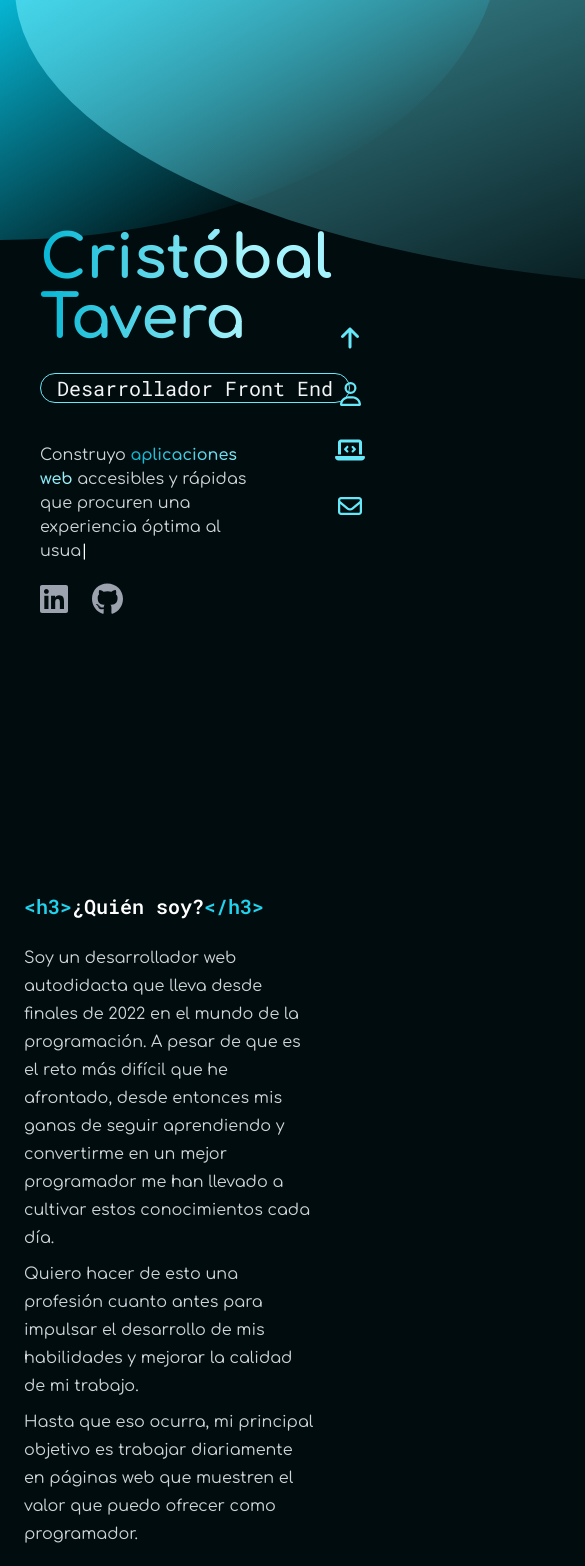
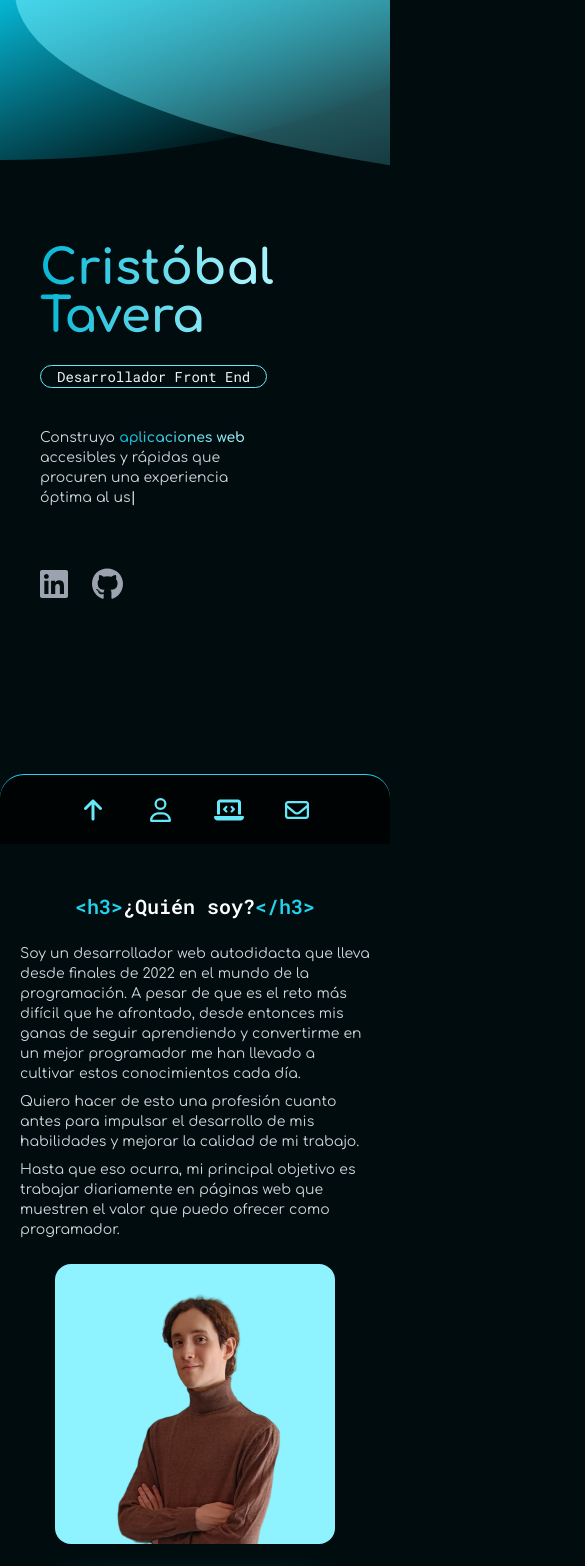
Before and after one commit to CronoCode120/legacy_portfolio, a Next.js app: page / in a window 390 px wide. Shown: the top 1566 px of the page, 585 px wide, since content can reach past the window. Built offline with nearby package versions, Linux system fonts and the light colour scheme.

Commit message:
fixed responsiveness

```diff
--- a/app/globals.css
+++ b/app/globals.css
@@ -7,6 +7,7 @@ html, * {
 }
 
 body {
+    width: screen;
     box-sizing: border-box;
     margin: 0;
     padding: 0;
--- a/app/layout.js
+++ b/app/layout.js
@@ -37,9 +37,9 @@ export default function RootLayout({ children }) {
     <html lang="es" className={`${quicksand.variable} ${roboto_mono.variable} ${comfortaa.variable}`}>
       <body>
         {children}
-        <footer className='w-full flex justify-center items-start'>
-          <span className='text-gray-300 font-roboto font-light text-sm text-center mb-4'>Diseñado y programado por Cristóbal Tavera</span>
-          <span className=' ml-2 flex justify-center items-center'>
+        <footer className='w-fit sm:w-full flex justify-center items-center sm:items-start mx-auto flex-col sm:flex-row mb-20'>
+          <span className='text-gray-300 font-roboto font-light text-xs sm:text-sm text-center mb-4'>Diseñado y programado por Cristóbal Tavera</span>
+          <span className='sm:ml-2 flex justify-center items-center'>
             <Link href={'https://www.linkedin.com/in/cristobal-tavera/'} target='_blank' title='Perfil de Linkedin'><FontAwesomeIcon icon={faLinkedin} size='xl'/></Link>
             <Link href={'https://github.com/CronoCode120'} target='_blank' title='Perfil de Github' className='cursor-pointer ml-2'><FontAwesomeIcon icon={faGithub} size='xl'/></Link>
           </span>
--- a/app/page.js
+++ b/app/page.js
@@ -75,15 +75,15 @@ export default function Home() {
   ];
 
   return (
-    <div className="min-h-screen md:mr-[70px] md:ml-[30px] lg:mx-[15vw]">
-      <header id="home" className="flex flex-col justify-center items-start h-screen ml-10">
-        <div className="absolute bg-gradient-to-br from-cyan-500 from-[55%] to-transparent to-[86%] w-[1000px] h-[600px] rounded-[100%] top-0 left-0 translate-y-[-60%] translate-x-[-50%] lg:translate-x-[-40%]"></div>
-        <div className="absolute bg-gradient-to-br from-cyan-300 to-transparent to-[75%] w-[1500px] lg:w-[150vw] h-[600px] lg:h-[700px] rounded-[100%] top-0 right-0 translate-y-[-52%] translate-x-[75%] md:translate-x-[60%] lg:translate-x-[50%] lg:h-[700px]"></div>
+    <div className="min-h-screen md:mr-[70px] md:pl-[30px] lg:px-[15vw] w-screen overflow-hidden relative">
+      <header id="home" className="flex flex-col justify-center items-start h-screen ml-10 overflow-hidden">
+        <div className="absolute bg-gradient-to-br from-cyan-500 from-[55%] to-transparent to-[86%] w-[1000px] max-sm:h-[400px] h-[600px] rounded-[100%] top-0 left-0 translate-y-[-60%] translate-x-[-50%] lg:translate-x-[-40%]"></div>
+        <div className="absolute bg-gradient-to-br from-cyan-300 to-transparent to-[75%] w-[1500px] lg:w-[150vw] max-sm:h-[400px] h-[600px] lg:h-[700px] rounded-[100%] top-0 right-0 translate-y-[-52%] translate-x-[75%] md:translate-x-[60%] lg:translate-x-[50%] lg:h-[700px]"></div>
         <div className="mb-6 relative z-20">
-          <h1 className="text-6xl font-bold bg-gradient-to-r from-cyan-500 to-cyan-200 to-[60%] w-[340px] text-transparent bg-clip-text font-comfortaa">Cristóbal Tavera</h1>
+          <h1 className="text-5xl sm:text-6xl font-bold bg-gradient-to-r from-cyan-500 to-cyan-200 to-[60%] w-[340px] text-transparent bg-clip-text font-comfortaa">Cristóbal Tavera</h1>
         </div>
-        <h2 className="text-xl mb-10 font-roboto text-gray-100 px-4 rounded-full border border-cyan-300 hover:text-gray-950 hover:bg-cyan-300 hover:border-cyan-400 transition-all duration-200">Desarrollador Front End</h2>
-        <p className="w-[60%] lg:w-full text-gray-300 h-[100px] md:h-[50px] xl:h-[20px] font-comfortaa">
+        <h2 className="text-[14px] sm:text-xl mb-10 font-roboto text-gray-100 px-4 rounded-full border border-cyan-300 hover:text-gray-950 hover:bg-cyan-300 hover:border-cyan-400 transition-all duration-200">Desarrollador Front End</h2>
+        <p className="w-[65%] max-sm:text-sm lg:w-full text-gray-300 h-[100px] md:h-[50px] xl:h-[20px] font-comfortaa">
           <span id="typedText1"></span>
           <span id="highlightTxt" className="font-semibold bg-gradient-to-r from-cyan-500 to-cyan-200 text-transparent bg-clip-text"></span>
           <span id="typedText2"></span>
@@ -96,14 +96,14 @@ export default function Home() {
           </div>
         </Fade>
       </header>
-      <section id="about" className="ml-6 md:ml-0 mt-12 md:flex md:justify-evenly md:items-center">
+      <section id="about" className="ml-5 sm:ml-6 mr-5 sm:mr-0 md:ml-0 mt-12 md:flex md:justify-evenly md:items-center">
         <div className="md:w-full flex flex-col justify-center items-start">
-          <h3 className="mb-6 font-semibold text-xl before:content-['<h3>'] before:text-cyan-400 after:content-['</h3>'] after:text-cyan-400 font-roboto w-fit">¿Quién soy?</h3>
-          <div className="w-[80%] md:w-full md:flex md:items-start md:justify-center">
+          <h3 className="w-full text-center sm:text-left sm:w-fit mb-6 font-semibold text-xl sm:text-2xl before:content-['<h3>'] before:text-cyan-400 after:content-['</h3>'] after:text-cyan-400 font-roboto w-fit">¿Quién soy?</h3>
+          <div className="sm:w-[80%] md:w-full md:flex md:items-start md:justify-center">
             <div className="mb-6 text-gray-300 font-comfortaa md:mr-10">
-              <p className="mb-2 leading-7">Soy un desarrollador web autodidacta que lleva desde finales de 2022 en el mundo de la programación. A pesar de que es el reto más difícil que he afrontado, desde entonces mis ganas de seguir aprendiendo y convertirme en un mejor programador me han llevado a cultivar estos conocimientos cada día.</p>
-              <p className="mb-2 leading-7">Quiero hacer de esto una profesión cuanto antes para impulsar el desarrollo de mis habilidades y mejorar la calidad de mi trabajo.</p>
-              <p className="leading-7">Hasta que eso ocurra, mi principal objetivo es trabajar diariamente en páginas web que muestren el valor que puedo ofrecer como programador.</p>
+              <p className="mb-2 leading-7 max-sm:text-sm">Soy un desarrollador web autodidacta que lleva desde finales de 2022 en el mundo de la programación. A pesar de que es el reto más difícil que he afrontado, desde entonces mis ganas de seguir aprendiendo y convertirme en un mejor programador me han llevado a cultivar estos conocimientos cada día.</p>
+              <p className="mb-2 leading-7 max-sm:text-sm md:text-md">Quiero hacer de esto una profesión cuanto antes para impulsar el desarrollo de mis habilidades y mejorar la calidad de mi trabajo.</p>
+              <p className="leading-7 max-sm:text-sm">Hasta que eso ocurra, mi principal objetivo es trabajar diariamente en páginas web que muestren el valor que puedo ofrecer como programador.</p>
             </div>
             <div className="md:w-[45%] flex flex-col justify-center items-center">
               <Image src={myPic} alt="Este soy yo" className="relative w-[280px] h-[280px] mb-6 aspect-square lg:w-[350px] lg:h-[350px] rounded-2xl bg-white z-20 before:w-full before:h-full before:bg-blue-500 before:absolute before:rounded-2xl before:top-0 before:left-0 before:rotate-[10deg] before:z-[-10]"/>
@@ -127,21 +127,21 @@ export default function Home() {
         </div>
       </section>
 
-      <section id="projects" className="mt-[125px] ml-6 md:ml-0">
-        <h3 className="mt-8 mb-4 font-semibold text-xl before:content-['<h3>'] before:text-cyan-400 after:content-['</h3>'] after:text-cyan-400 font-roboto w-fit">Mis proyectos</h3>
+      <section id="projects" className="mt-[125px] ml-5 sm:ml-6 mr-5 sm:mr-0 md:ml-0">
+        <h3 className="w-full text-center sm:w-fit sm:text-left mt-8 mb-4 font-semibold text-xl sm:text-2xl before:content-['<h3>'] before:text-cyan-400 after:content-['</h3>'] after:text-cyan-400 font-roboto w-fit">Mis proyectos</h3>
         <div>
           {projectsData.map(({ title, description, image, link, page, usedTechs }) =>
             <Project key={title} title={title} description={description} image={image} link={link} page={page} usedTechs={usedTechs}/>
           )}
-          <div className="p-5 w-[350px] max-w-[840px] md:w-full rounded-2xl bg-black border border-cyan-300 shadow-2xl shadow-cyan-500">
-            <h3 className="font-bold text-lg bg-gradient-to-r from-cyan-500 to-cyan-200 text-transparent bg-clip-text mb-4 font-comfortaa">En desarrollo<span>{dots}</span></h3>
-            <p className="mb-2 font-roboto">Aplicación CRUD similar a una red social donde los usuarios pueden registrarse, crear publicaciones, editar su perfil y reaccionar al contenido de otras personas.</p>
+          <div className="p-5 sm:w-[350px] max-w-[840px] md:w-full rounded-2xl bg-black border border-cyan-300 shadow-2xl shadow-cyan-500">
+            <h3 className="font-bold sm:text-lg bg-gradient-to-r from-cyan-500 to-cyan-200 text-transparent bg-clip-text mb-4 font-comfortaa">En desarrollo<span>{dots}</span></h3>
+            <p className="mb-2 font-roboto max-sm:text-sm">Aplicación CRUD similar a una red social donde los usuarios pueden registrarse, crear publicaciones, editar su perfil y reaccionar al contenido de otras personas.</p>
           </div>
         </div>
       </section>
-      <section id="contact" className="mt-16 ml-6 md:ml-0 w-[75%] md:w-full flex flex-col justify-center items-center mb-20 h-[500px]">
-        <h3 className="mt-8 mb-4 font-semibold text-xl before:content-['<h3>'] before:text-cyan-400 after:content-['</h3>'] after:text-cyan-400 font-roboto w-fit">Contacta conmigo</h3>
-        <p className="max-w-[800px] text-center leading-7 text-gray-300 font-comfortaa">Estoy buscando oportunidades para empezar a trabajar y desarrollarme como programador. Si quieres proponerme algo o simplemente saludar, aquí puedes hacerlo.</p>
+      <section id="contact" className="mt-16 ml-5 sm:ml-6 mr-5 sm:mr-0 md:ml-0 sm:w-[75%] md:w-full flex flex-col justify-center items-center mb-20 h-[500px]">
+        <h3 className="text-center w-fit mt-8 mb-4 font-semibold text-xl before:content-['<h3>'] before:text-cyan-400 after:content-['</h3>'] after:text-cyan-400 font-roboto max-sm:text-[16px]">Contacta conmigo</h3>
+        <p className="max-w-[800px] text-center leading-7 text-gray-300 font-comfortaa max-sm:text-sm">Estoy buscando oportunidades para empezar a trabajar y desarrollarme como programador. Si quieres proponerme algo o simplemente saludar, aquí puedes hacerlo.</p>
         <a href='mailto:ctaverafernandez@gmail.com' className="border border-cyan-300 inline-block p-4 mt-12 mb-4 rounded-md text-cyan-300 hover:translate-y-[-5px] shadow-xl shadow-cyan-500 lg:shadow-none lg:hover:shadow-2xl lg:hover:shadow-cyan-500 transition-all duration-300 font-roboto">Envíame un mensaje</a>
       </section>
       <Navbar/>
--- a/components/Navbar.jsx
+++ b/components/Navbar.jsx
@@ -1,4 +1,4 @@
-import React, { useEffect } from 'react';
+import React from 'react';
 
 import { FontAwesomeIcon } from '@fortawesome/react-fontawesome';
 import { faUser, faEnvelope } from '@fortawesome/free-regular-svg-icons';
@@ -8,39 +8,39 @@ import { motion } from 'framer-motion';
 
 const Navbar = () => {
   return (
-    <nav className='fixed right-4 top-[50%] translate-y-[-50%] w-fit text-white h-fit flex justify-center items-center rounded-full'>
-      <div className='flex flex-col justify-between items-center w-fit'>
+    <nav className='fixed bottom-0 max-sm:left-0 w-full max-sm:bg-[rgba(0,0,0,.7)] max-sm:backdrop-blur-[8px] sm:right-4 sm:top-[50%] sm:translate-y-[-50%] sm:w-fit text-white h-[70px] flex justify-center items-center rounded-t-3xl max-sm:border-t max-sm:border-cyan-400 z-40'>
+      <div className='flex sm:flex-col justify-between items-center w-[70%] sm:w-fit'>
         <motion.div
-          initial={{ right: '-100px' }}
+          initial={{ right: '-400px' }}
           animate={{ right: 0 }}
-          className='relative w-full'
+          className='w-full relative'
         >
           <a href={'#home'} title='Inicio' className='w-full rounded-full aspect-square flex justify-center items-center p-2 my-1 bg-transparent cursor-pointer transition-all duration-200 text-cyan-300 border border-transparent hover:border-cyan-300 peer'><FontAwesomeIcon icon={faArrowUp} size='xl'/></a>
           <span className='hidden lg:block absolute top-[50%] translate-y-[-50%] right-14 text-transparent select-none transition-all duration-200 peer-hover:text-cyan-300 font-comfortaa'>Inicio</span>
         </motion.div>
         <motion.div
-          initial={{ right: '-100px' }}
+          initial={{ right: '-400px' }}
           animate={{ right: 0 }}
           transition={{ delay: 0.10 }}
-          className='relative w-full'
+          className='w-full relative'
         >
           <a href={'#about'} title='Sobre mí' className='w-full rounded-full aspect-square flex justify-center items-center p-2 my-1 bg-transparent cursor-pointer transition-all duration-200 text-cyan-300 border border-transparent hover:border-cyan-300 peer'><FontAwesomeIcon icon={faUser} size='xl'/></a>
           <span className='hidden lg:block absolute top-[50%] translate-y-[-50%] right-14 text-transparent whitespace-nowrap select-none transition-all duration-200 peer-hover:text-cyan-300 font-comfortaa'>Sobre mí</span>
         </motion.div>
         <motion.div
-          initial={{ right: '-100px' }}
+          initial={{ right: '-400px' }}
           animate={{ right: 0 }}
           transition={{ delay: 0.20 }}
-          className='relative w-full'
+          className='w-full relative'
         >
           <a href={'#projects'} title='Proyectos' className='w-full rounded-full aspect-square flex justify-center items-center p-2 my-1 bg-transparent cursor-pointer transition-all duration-200 text-cyan-300 border border-transparent hover:border-cyan-300 peer'><FontAwesomeIcon icon={faLaptopCode} size='xl'/></a>
           <span className='hidden lg:block absolute top-[50%] translate-y-[-50%] right-14 text-transparent select-none transition-all duration-200 peer-hover:text-cyan-300 font-comfortaa'>Proyectos</span>
         </motion.div>
         <motion.div
-          initial={{ right: '-100px' }}
+          initial={{ right: '-400px' }}
           animate={{ right: 0 }}
           transition={{ delay: 0.30 }}
-          className='relative w-full'
+          className='w-full relative'
         >
           <a href={'#contact'} title='Contacto' className='w-full rounded-full aspect-square flex justify-center items-center p-2 my-1 bg-transparent cursor-pointer transition-all duration-200 text-cyan-300 border border-transparent hover:border-cyan-300 peer'><FontAwesomeIcon icon={faEnvelope} size='xl'/></a>
           <span className='hidden lg:block absolute top-[50%] translate-y-[-50%] right-14 text-transparent select-none transition-all duration-200 peer-hover:text-cyan-300 font-comfortaa'>Contacto</span>
--- a/components/Project.jsx
+++ b/components/Project.jsx
@@ -6,7 +6,7 @@ import { faArrowRight, faArrowUpRightFromSquare } from '@fortawesome/free-solid-
 
 const Project = ({ title, description, image, link, page, usedTechs }) => {
   return (
-    <div className="px-2 md:px-4 py-4 w-[350px] max-w-[840px] md:h-[230px] md:w-full flex flex-col md:flex-row items-center justify-between rounded-xl bg-[rgba(6,110,180,.1)] mb-8 shadow-lg shadow-gray-950 font-comfortaa">
+    <div className="px-2 md:px-4 py-4 w-full sm:w-[350px] max-w-[840px] md:h-[230px] md:w-full flex flex-col md:flex-row items-center justify-between rounded-xl bg-[rgba(6,110,180,.1)] mb-8 shadow-lg shadow-gray-950 font-comfortaa">
       <div className='h-fit flex flex-col justify-center items-center'>
         <Link href={link} target='_blank' className="mb-4">
             <p className="text-lg hover:text-cyan-300 transition-all duration-200">{title} <FontAwesomeIcon icon={faArrowUpRightFromSquare} className='ml-2'/></p>
@@ -21,11 +21,11 @@ const Project = ({ title, description, image, link, page, usedTechs }) => {
       </div>
       <div className='w-[2px] h-[95%] bg-gradient-to-b from-cyan-200 via-cyan-300 to-transparent'></div>
       <div className='w-[280px] md:w-[50%] flex flex-col justify-between h-full'>
-        <div className='flex flex-col justify-start h-full items-center md:items-start'>
-          <p className="w-full mb-2 text-gray-300">{description}</p>
+        <div className='flex flex-col justify-start h-full items-center md:items-start mx-4 sm:mx-0'>
+          <p className="w-full mb-2 text-gray-300 max-sm:text-sm">{description}</p>
           <div className='w-full flex flex-wrap justify-start items-center md:px-0 mb-3 font-roboto'>
             {usedTechs.map((tech) => (
-              <span key={tech} className=' py-1 px-3 rounded-full text-cyan-300 text-sm bg-black border-cyan-300 border mr-2 mb-2'>
+              <span key={tech} className=' py-1 px-3 rounded-full text-cyan-300 text-xs sm:text-sm bg-black border-cyan-300 border mr-2 mb-2'>
                 {tech}
               </span>
             ))}
```
